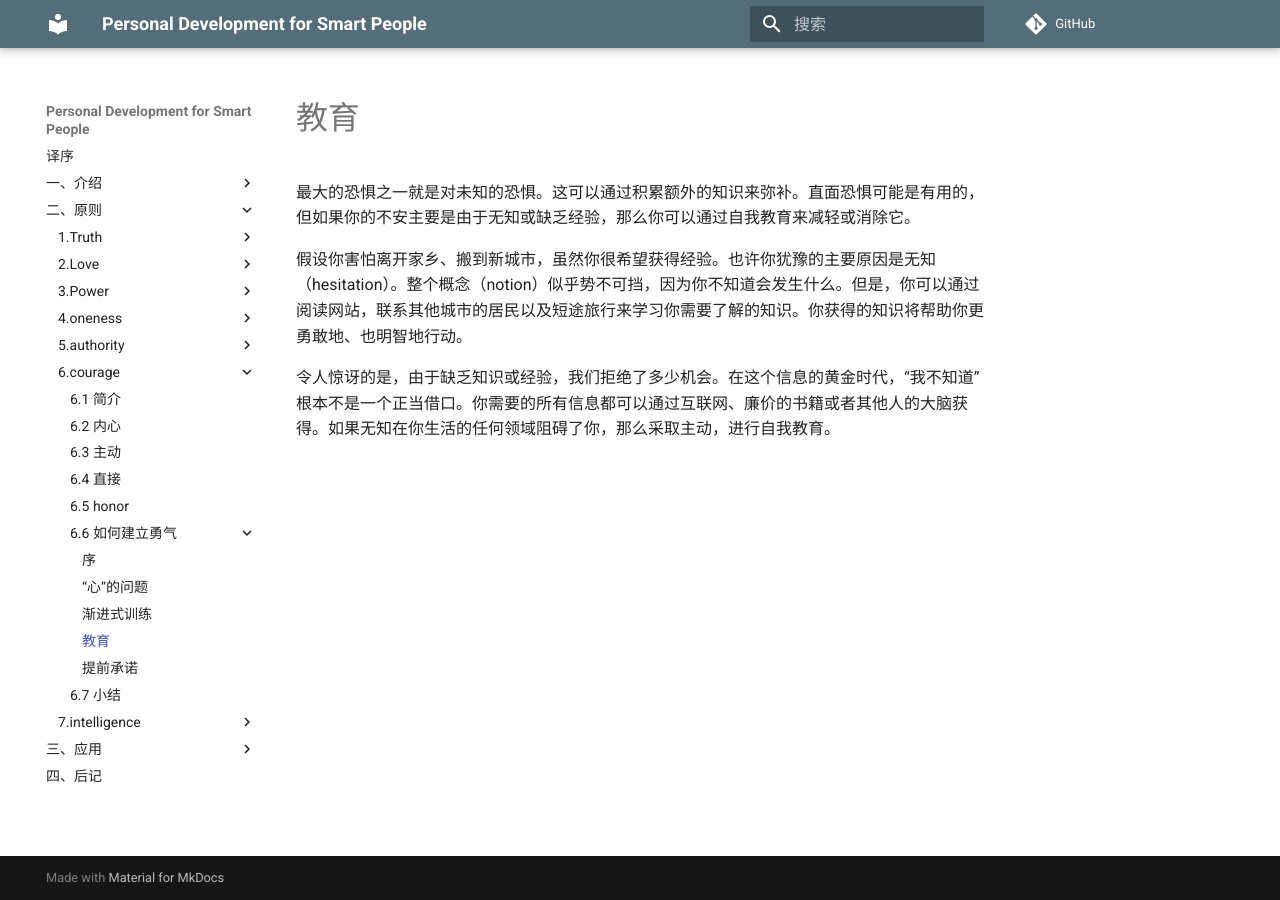
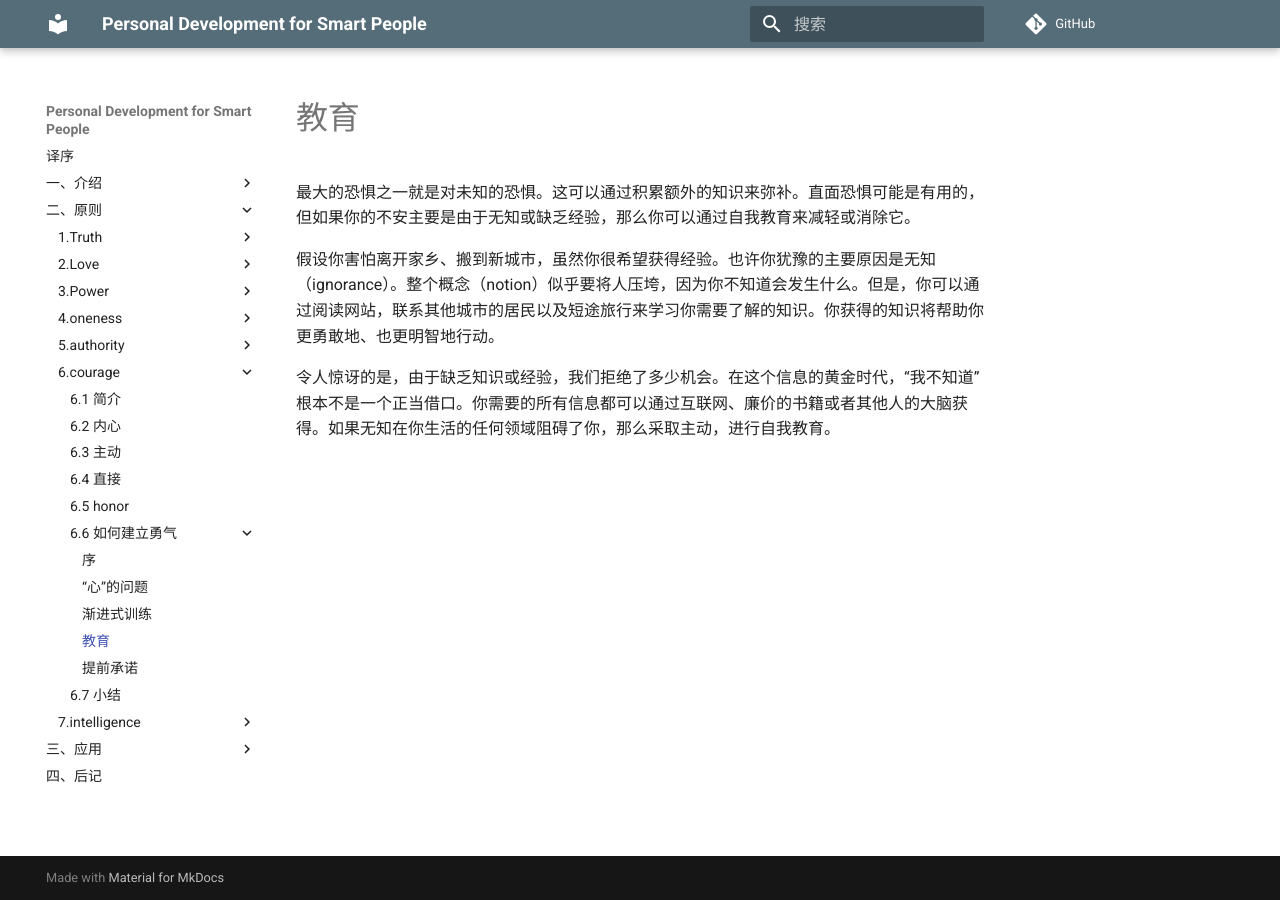
Before and after one commit to wtsnwei/pdsp, an MkDocs documentation site: the page built from docs/2.Principles/06.courage/08.education.md, in a window 1280 px wide. Built offline with MkDocs 1.6.1 and Material for MkDocs 9.7.7, drawn with Linux system fonts in a browser that asks for light colours; comment, search, counter and statistics services are not loaded.

Commit message:
修正语句

```diff
--- a/docs/2.Principles/06.courage/08.education.md
+++ b/docs/2.Principles/06.courage/08.education.md
@@ -5,6 +5,6 @@ date:     2021-03-10
 
 最大的恐惧之一就是对未知的恐惧。这可以通过积累额外的知识来弥补。直面恐惧可能是有用的，但如果你的不安主要是由于无知或缺乏经验，那么你可以通过自我教育来减轻或消除它。
 
-假设你害怕离开家乡、搬到新城市，虽然你很希望获得经验。也许你犹豫的主要原因是无知（hesitation）。整个概念（notion）似乎势不可挡，因为你不知道会发生什么。但是，你可以通过阅读网站，联系其他城市的居民以及短途旅行来学习你需要了解的知识。你获得的知识将帮助你更勇敢地、也明智地行动。
+假设你害怕离开家乡、搬到新城市，虽然你很希望获得经验。也许你犹豫的主要原因是无知（ignorance）。整个概念（notion）似乎要将人压垮，因为你不知道会发生什么。但是，你可以通过阅读网站，联系其他城市的居民以及短途旅行来学习你需要了解的知识。你获得的知识将帮助你更勇敢地、也更明智地行动。
 
 令人惊讶的是，由于缺乏知识或经验，我们拒绝了多少机会。在这个信息的黄金时代，“我不知道”根本不是一个正当借口。你需要的所有信息都可以通过互联网、廉价的书籍或者其他人的大脑获得。如果无知在你生活的任何领域阻碍了你，那么采取主动，进行自我教育。
```
